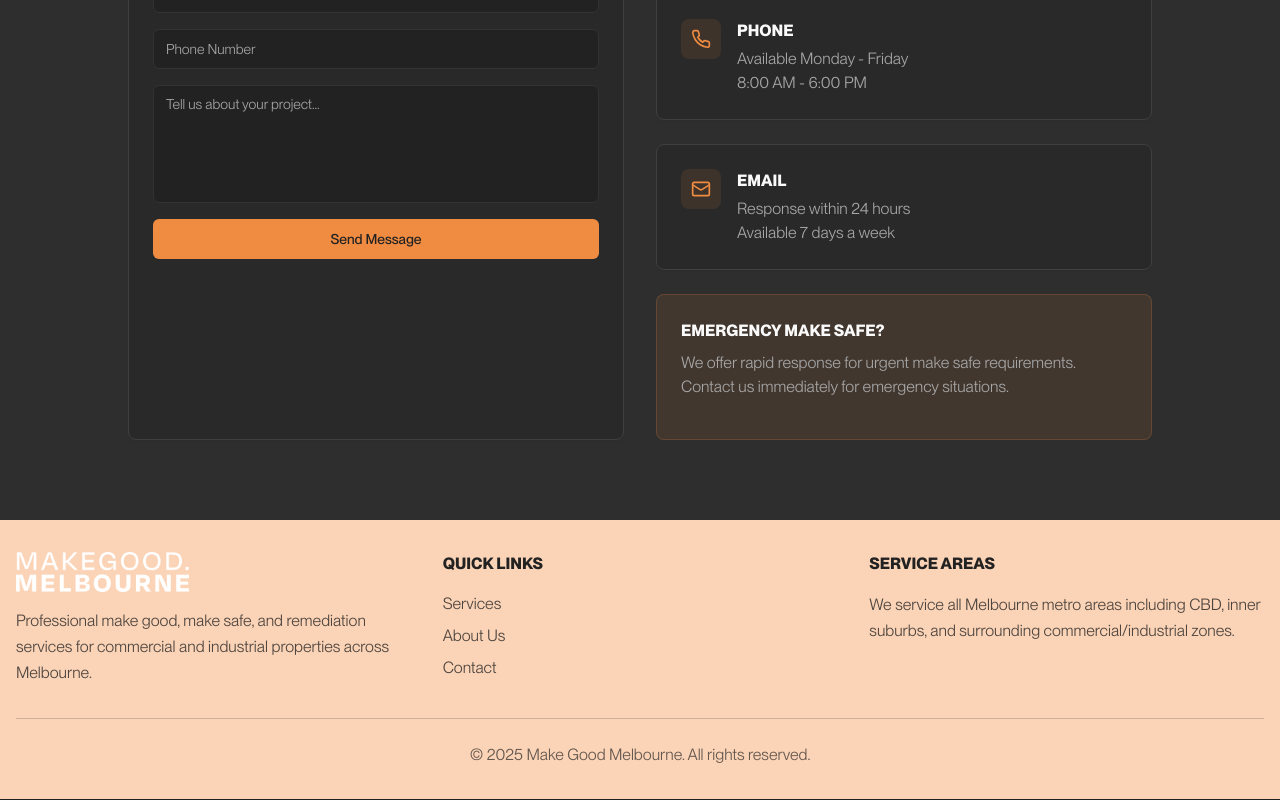
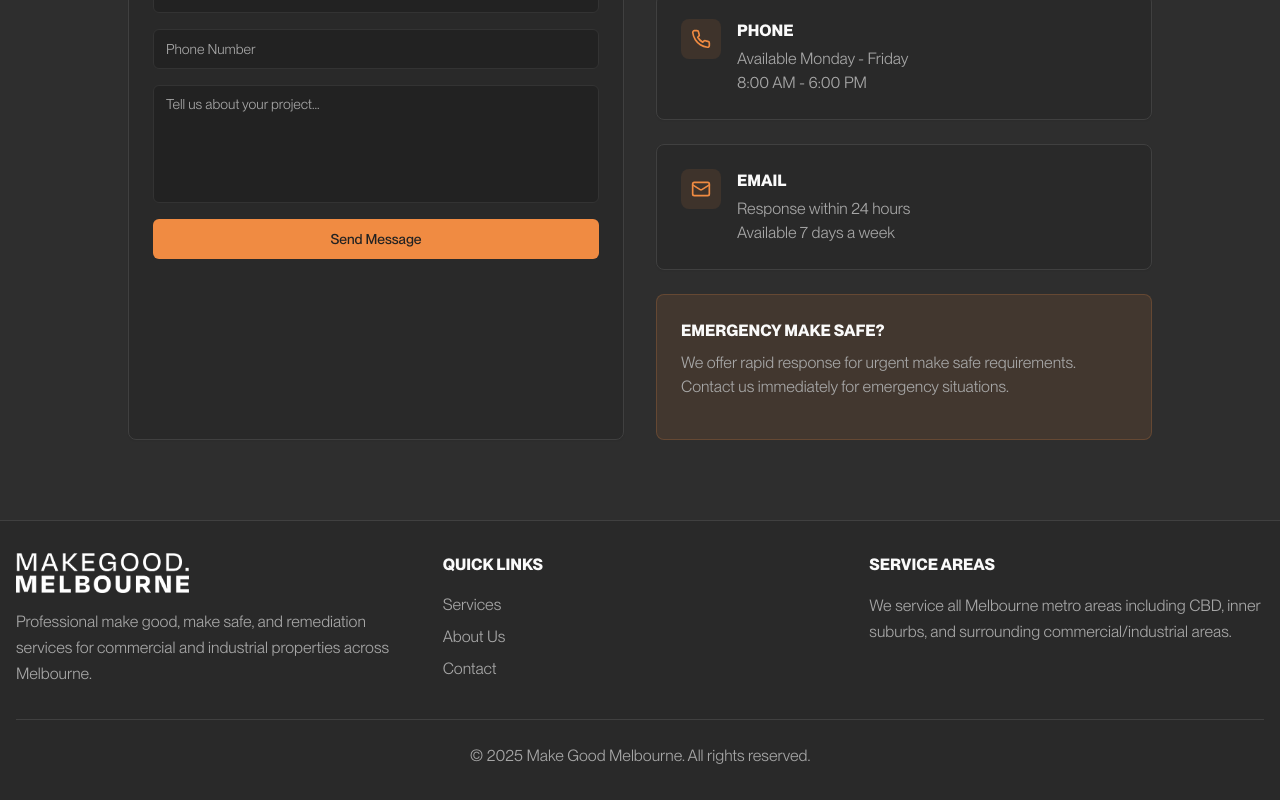
Before and after one commit to makegood-melbourne/makegood-melbourne-landing, a React (Vite) app: page / in a window 1280 px wide. Shown: the part 2474-3274 px from the top of the page. Built offline with nearby package versions, Linux system fonts and the light colour scheme; the HTML template or start-up script is replaced by a standard one.

Commit message:
Update footer and fix spelling
Update footer styling to use a dark background and change "industrial zones" to "industrial areas" to ensure Australian English spelling is used throughout.

```diff
--- a/src/components/Footer.tsx
+++ b/src/components/Footer.tsx
@@ -2,31 +2,31 @@ import logo from "@/assets/makegood-logo.png";
 
 const Footer = () => {
   return (
-    <footer className="bg-primary text-primary-foreground py-8">
+    <footer className="bg-card border-t border-border py-8">
       <div className="container mx-auto px-4">
         <div className="grid md:grid-cols-3 gap-8 mb-8">
           <div>
             <img src={logo} alt="Make Good Melbourne" className="h-10 mb-4 brightness-0 invert" />
-            <p className="text-primary-foreground/80 leading-relaxed">
+            <p className="text-muted-foreground leading-relaxed">
               Professional make good, make safe, and remediation services for commercial and industrial properties across Melbourne.
             </p>
           </div>
 
           <div>
-            <h4 className="font-semibold mb-4">Quick Links</h4>
+            <h4 className="font-semibold mb-4 text-foreground">Quick Links</h4>
             <ul className="space-y-2">
               <li>
-                <button onClick={() => document.getElementById('services')?.scrollIntoView({ behavior: 'smooth' })} className="text-primary-foreground/80 hover:text-primary-foreground transition-colors">
+                <button onClick={() => document.getElementById('services')?.scrollIntoView({ behavior: 'smooth' })} className="text-muted-foreground hover:text-foreground transition-colors">
                   Services
                 </button>
               </li>
               <li>
-                <button onClick={() => document.getElementById('about')?.scrollIntoView({ behavior: 'smooth' })} className="text-primary-foreground/80 hover:text-primary-foreground transition-colors">
+                <button onClick={() => document.getElementById('about')?.scrollIntoView({ behavior: 'smooth' })} className="text-muted-foreground hover:text-foreground transition-colors">
                   About Us
                 </button>
               </li>
               <li>
-                <button onClick={() => document.getElementById('contact')?.scrollIntoView({ behavior: 'smooth' })} className="text-primary-foreground/80 hover:text-primary-foreground transition-colors">
+                <button onClick={() => document.getElementById('contact')?.scrollIntoView({ behavior: 'smooth' })} className="text-muted-foreground hover:text-foreground transition-colors">
                   Contact
                 </button>
               </li>
@@ -34,15 +34,15 @@ const Footer = () => {
           </div>
 
           <div>
-            <h4 className="font-semibold mb-4">Service Areas</h4>
-            <p className="text-primary-foreground/80 leading-relaxed">
-              We service all Melbourne metro areas including CBD, inner suburbs, and surrounding commercial/industrial zones.
+            <h4 className="font-semibold mb-4 text-foreground">Service Areas</h4>
+            <p className="text-muted-foreground leading-relaxed">
+              We service all Melbourne metro areas including CBD, inner suburbs, and surrounding commercial/industrial areas.
             </p>
           </div>
         </div>
 
-        <div className="border-t border-primary-foreground/20 pt-6 text-center">
-          <p className="text-primary-foreground/70">
+        <div className="border-t border-border pt-6 text-center">
+          <p className="text-muted-foreground">
             © {new Date().getFullYear()} Make Good Melbourne. All rights reserved.
           </p>
         </div>
```
